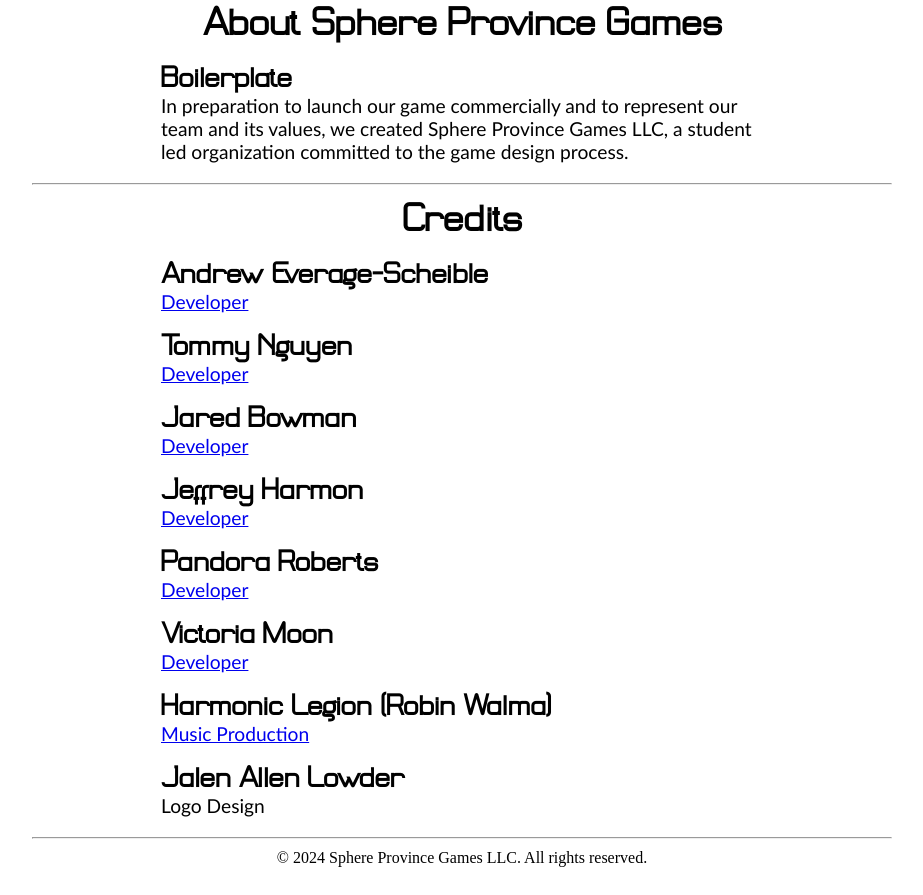
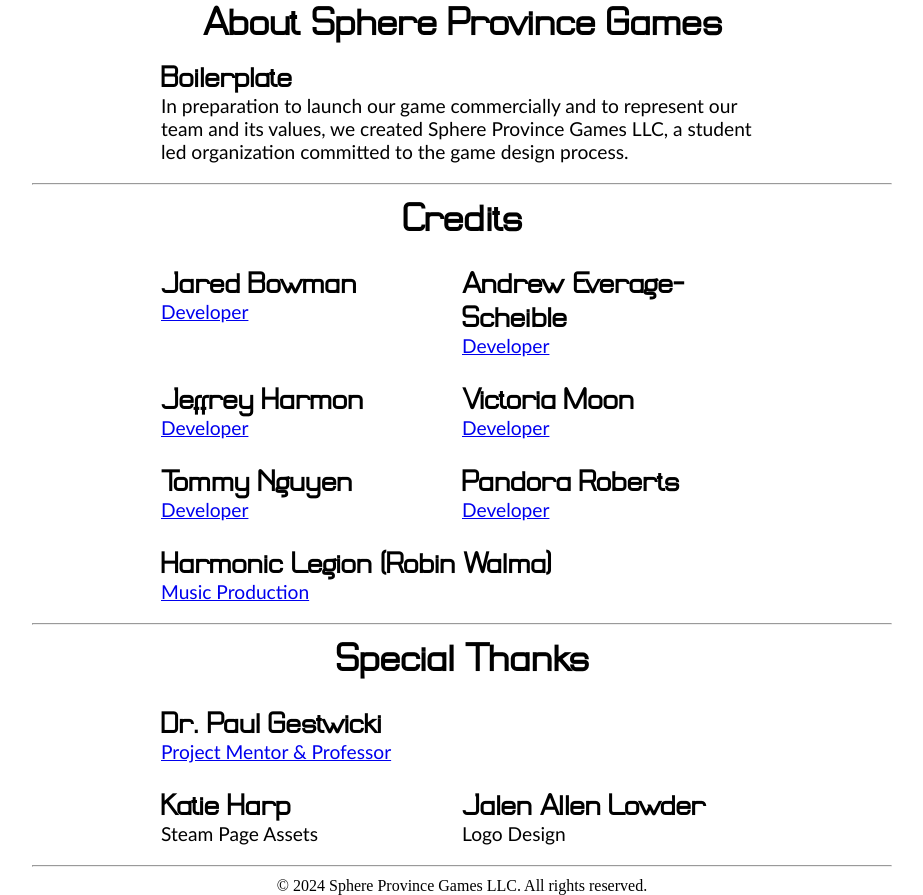
Before and after one commit to sphere-province-games/www, a PHP site: page /presskit.html in a window 1280 px wide. Shown: the part 2898-3793 px from the top of the page, without its empty margins (178-1101 px from the left). Before the commit the page ends 3765 px from the top, so only its background shows below. Run offline with PHP 8.4, Linux system fonts and the light colour scheme.

Commit message:
Update presskit credits

```diff
--- a/assets/css/index.css
+++ b/assets/css/index.css
@@ -335,6 +335,10 @@
     text-align: left;
 }
 
+main .main-container .main-block .credits-container .content {
+    display: flex;
+}
+
 main .main-container .main-block .credits-container h2 {
     font-family: 'Demora', 'Impact', 'monospace';
     font-size: 40px;
@@ -343,6 +347,13 @@
 main .main-container .main-block .credits-container .content-block {
     margin: 10px 0;
     text-align: left;
+    width: 100%;
+    display: flex;
+    flex-direction: row;
+}
+
+main .main-container .main-block .credits-container .content-block > * {
+    flex: 1;
 }
 
 main .main-container .main-block .credits-container .content-block h3 {
--- a/assets/css/phone-index.css
+++ b/assets/css/phone-index.css
@@ -278,3 +278,7 @@
 main .main-container .main-block .credits-container {
     width: unset;
 }
+
+main .main-container .main-block > * {
+    padding-left: 0em;
+}
--- a/assets/css/tablet-index.css
+++ b/assets/css/tablet-index.css
@@ -262,3 +262,12 @@
 main .main-container .main-block .credits-container {
     width: unset;
 }
+
+main .main-container .main-block .credits-container .content-block {
+    display: flex;
+    flex-direction: column;
+}
+
+main .main-container .main-block > * {
+    padding-left: 2em;
+}
--- a/presskit.html
+++ b/presskit.html
@@ -116,22 +116,62 @@
                         <div class="credits-container">
                             <h2>Credits</h2>
                             <div class="content-block">
+                                <div class="person">
+                                    <h3>Jared Bowman</h3>
+                                    <a href="https://github.com/Piesrgr8" target="_blank"><p>Developer</p></a>
+                                </div>
+                                <div class="person">
                                     <h3>Andrew Everage-Scheible</h3>
                                     <a href="https://github.com/Loupine" target="_blank"><p>Developer</p></a>
+                                </div>
+                            </div>
+                            <div class="content-block">
+                                <div class="person">
+                                    <h3>Jeffrey Harmon</h3>
+                                    <a href="https://jeffreyharmon.dev" target="_blank"><p>Developer</p></a>
+                                </div>
+                                <div class="person">
+                                    <h3>Victoria Moon</h3>
+                                    <a href="https://github.com/VMoonDev" target="_blank"><p>Developer</p></a>
+                                </div>
+                            </div>
+                            <div class="content-block">
+                                <div class="person">
                                     <h3>Tommy Nguyen</h3>
                                     <a href="https://github.com/DSP13S" target="_blank"><p>Developer</p></a>
-                                <h3>Jared Bowman</h3>
-                                <a href="https://github.com/Piesrgr8" target="_blank"><p>Developer</p></a>
-                                <h3>Jeffrey Harmon</h3>
-                                <a href="https://jeffreyharmon.dev" target="_blank"><p>Developer</p></a>
+                                </div>
+                                <div class="person">
                                     <h3>Pandora Roberts</h3>
                                     <a href="https://github.com/PandorasGit" target="_blank"><p>Developer</p></a>
-                                <h3>Victoria Moon</h3>
-                                <a href="https://github.com/VMoonDev" target="_blank"><p>Developer</p></a>
+                                </div>
+                            </div>
+                            <div class="content-block">
+                                <div class="person">
                                     <h3>Harmonic Legion (Robin Walma)</h3>
                                     <a href="https://www.harmoniclegion.com/" target="_blank"><p>Music Production</p></a>
+                                </div>
+                            </div>
+                        </div>
+                    </section>
+                    <hr class="main-block-line"/>
+                    <section class="main-block">
+                        <div class="credits-container">
+                            <h2>Special Thanks</h2>
+                            <div class="content-block">
+                                <div class="person">
+                                    <h3>Dr. Paul Gestwicki</h3>
+                                    <a href="http://www.cs.bsu.edu/~pvgestwicki/" target="_blank"><p>Project Mentor & Professor</p></a>
+                                </div>
+                            </div>
+                            <div class="content-block">
+                                <div class="person">
+                                    <h3>Katie Harp</h3>
+                                    <p>Steam Page Assets</p>
+                                </div>
+                                <div class="person">
                                     <h3>Jalen Allen Lowder</h3>
                                     <p>Logo Design</p>
+                                </div>
                             </div>
                         </div>
                     </section>
```
Lines whose indentation alone changed are shown as unchanged.
